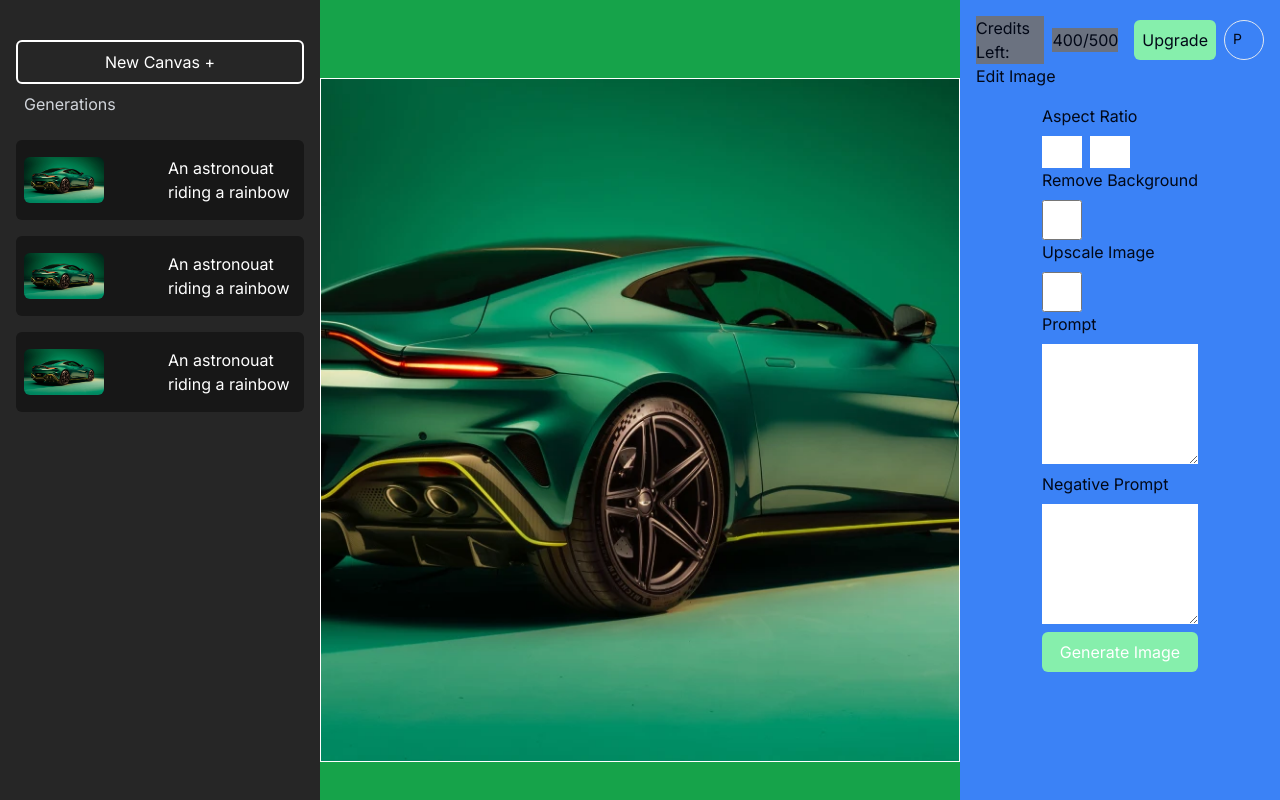
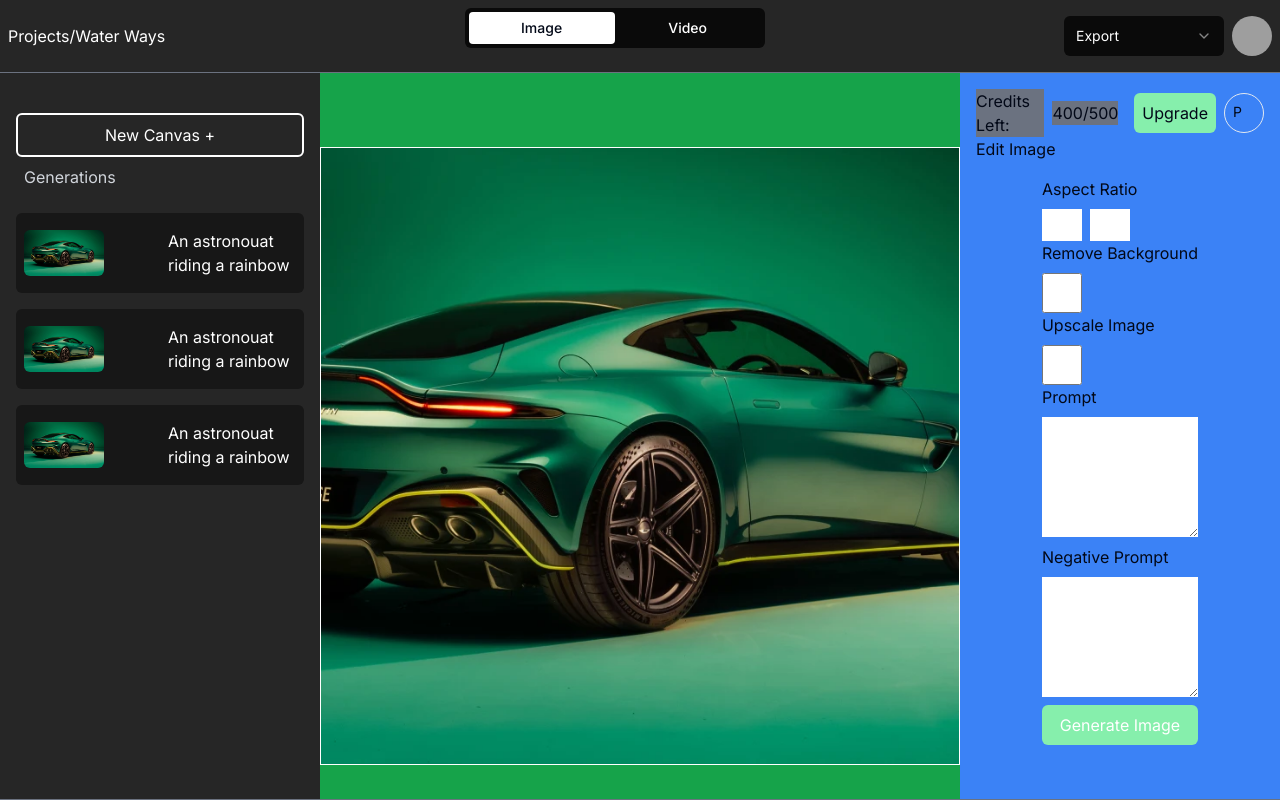
Before and after one commit to themuffineman/pendora, a Next.js app: page /dashboard in a window 1280 px wide. Built offline with nearby package versions, Linux system fonts and the light colour scheme; grey boxes are pictures that could not be loaded.

Commit message:
Navbar dashboard built

```diff
--- a/app/dashboard/page.jsx
+++ b/app/dashboard/page.jsx
@@ -1,39 +1,61 @@
-"use client"
+
 import Image from "next/image";
 import aston from '../../public/hero-images/aston.webp';
-import { useEffect, useState } from "react";
+import {Select, SelectContent, SelectGroup, SelectItem, SelectLabel, SelectTrigger, SelectValue,} from "@/components/ui/select"
+import { Tabs, TabsContent, TabsList, TabsTrigger } from "@/components/ui/tabs"
+import { Button } from "@/components/ui/button";
+import { Avatar, AvatarFallback, AvatarImage } from "@/components/ui/avatar"
 
 
 export default function dashboard() {
 
-    // const [userData, setUserData] = useState({})
-    // const [selectedImage, setSelectedImage] = useState({})
-    // useEffect(()=>{
-    //     const initialMount = async()=> {
-    //         try{
-    //             const fetchedUserData = await fetch('/api/user-data', {method: 'POST', body: 'user info goes here', headers:{"Content-Type":'application-json', sessionId:'sessionId goes here'}})
-    //             setUserData(fetchedUserData)
 
-    //         }catch(error){
-    //             console.log(error)
-    //         }
-    //     }
-    //     initialMount()
-    // },[])
-
-    // const generateImage = async()=>{
-    //     try {
-    //         const image = await fetch('/api/generate-image', {method:"POST", body:"prompt and other stuff", headers:{"Content-Type":'application-json', sessionId:'sessionId goes here'}})
-    //     } catch (error) {
-
-    //     }
-    // }
 
 
 
 
   return (
-    <main className="w-screen h-screen flex items-center justify-start bg-neutral-800 ">
+    <main className="w-screen h-screen flex flex-col items-center justify-between bg-neutral-800 border-b border-gray-500 ">
+        <nav className="flex justify-between items-center w-full border-gray-500 border-b h-max p-2">
+
+            <p className="text-white">Projects/Water Ways</p>
+
+            <Tabs defaultValue="image" className="w-[50%] flex justify-center items-center">
+                <TabsList className="grid grid-cols-2 bg-neutral-950 w-[300px] mb-4  text-white">
+                <TabsTrigger value="image" className="bg-neutral-950" >Image</TabsTrigger>
+                <TabsTrigger value="video" className="bg-neutral-950">Video</TabsTrigger>
+                </TabsList>
+            </Tabs>
+
+            <div className="flex gap-2 items-center">
+
+                <Select className="flex justify-center items-center">
+                    <SelectTrigger  className="w-40 border-none bg-neutral-950 text-white">
+                        <SelectValue placeholder="Export" />
+                    </SelectTrigger>
+                    <SelectContent className="text-white bg-neutral-950">
+                        <SelectGroup className=" ">
+                        <SelectLabel className=" text-white">Fruits</SelectLabel>
+                        <SelectItem value="apple" className="hover:bg-neutral-800 text-white">Apple</SelectItem>
+                        <SelectItem value="banana">Banana</SelectItem>
+                        <SelectItem value="blueberry">Blueberry</SelectItem>
+                        <SelectItem value="grapes">Grapes</SelectItem>
+                        <SelectItem value="pineapple">Pineapple</SelectItem>
+                        </SelectGroup>
+                    </SelectContent>
+                </Select>
+
+                <Avatar>
+                    <AvatarImage src={aston} />
+                    <AvatarFallback>PE</AvatarFallback>
+                </Avatar>
+
+
+            </div>
+
+        </nav>
+        <section className="w-full h-full flex justify-between items-center">
+
             <div className="left w-[25%] px-4 h-full pt-10 relative bg-neutral-800">
                 <button className="w-full flex justify-center items-center border-2 p-2 hover:bg-neutral-700 rounded-md border-white h-max text-white">New Canvas +</button>
                 <div className="flex flex-col gap-4 w-full">
@@ -137,6 +159,7 @@
                 </section>
             </div>
 
+        </section>
     </main>
   )
 }
--- a/app/page.jsx
+++ b/app/page.jsx
@@ -91,13 +91,13 @@
                 <PricingCard plan={freePlan} period="yearly"/>
                 <PricingCard plan={daVinciPlan} period="yearly"/>
               </TabsContent>
-          </Tabs>
+            </Tabs>
         </div>
       </section>
       <section className="w-full flex justify-center ">
       <div className="flex flex-col items-center text-white w-3/4 justify-start gap-20 p-16">
         <h3 className="text-7xl font-normal tracking-tighter z-20 bg-clip-text text-transparent bg-gradient-to-b from-neutral-200 to-neutral-500 py-8">FAQs</h3>
-        <Accordion type="single" collapsible className="w-full px-5">
+        <Accordion type="single" collapsible className="w-full p-5 bg-neutral-950 bg-opacity-50 backdrop-blur-md rounded-md">
           <AccordionItem value="item-1">
             <AccordionTrigger>Whats The Refunds Policy?</AccordionTrigger>
             <AccordionContent>
--- /dev/null
+++ b/components/ui/avatar.jsx
@@ -0,0 +1,35 @@
+"use client"
+
+import * as React from "react"
+import * as AvatarPrimitive from "@radix-ui/react-avatar"
+
+import { cn } from "@/lib/utils"
+
+const Avatar = React.forwardRef(({ className, ...props }, ref) => (
+  <AvatarPrimitive.Root
+    ref={ref}
+    className={cn("relative flex h-10 w-10 shrink-0 overflow-hidden rounded-full", className)}
+    {...props} />
+))
+Avatar.displayName = AvatarPrimitive.Root.displayName
+
+const AvatarImage = React.forwardRef(({ className, ...props }, ref) => (
+  <AvatarPrimitive.Image
+    ref={ref}
+    className={cn("aspect-square h-full w-full", className)}
+    {...props} />
+))
+AvatarImage.displayName = AvatarPrimitive.Image.displayName
+
+const AvatarFallback = React.forwardRef(({ className, ...props }, ref) => (
+  <AvatarPrimitive.Fallback
+    ref={ref}
+    className={cn(
+      "flex h-full w-full items-center justify-center rounded-full bg-muted",
+      className
+    )}
+    {...props} />
+))
+AvatarFallback.displayName = AvatarPrimitive.Fallback.displayName
+
+export { Avatar, AvatarImage, AvatarFallback }
--- /dev/null
+++ b/components/ui/select.jsx
@@ -0,0 +1,122 @@
+"use client"
+
+import * as React from "react"
+import * as SelectPrimitive from "@radix-ui/react-select"
+import { Check, ChevronDown, ChevronUp } from "lucide-react"
+
+import { cn } from "@/lib/utils"
+
+const Select = SelectPrimitive.Root
+
+const SelectGroup = SelectPrimitive.Group
+
+const SelectValue = SelectPrimitive.Value
+
+const SelectTrigger = React.forwardRef(({ className, children, ...props }, ref) => (
+  <SelectPrimitive.Trigger
+    ref={ref}
+    className={cn(
+      "flex h-10 w-full items-center justify-between rounded-md border border-input bg-background px-3 py-2 text-sm ring-offset-background placeholder:text-muted-foreground focus:outline-none focus:ring-2 focus:ring-ring focus:ring-offset-2 disabled:cursor-not-allowed disabled:opacity-50 [&>span]:line-clamp-1",
+      className
+    )}
+    {...props}>
+    {children}
+    <SelectPrimitive.Icon asChild>
+      <ChevronDown className="h-4 w-4 opacity-50" />
+    </SelectPrimitive.Icon>
+  </SelectPrimitive.Trigger>
+))
+SelectTrigger.displayName = SelectPrimitive.Trigger.displayName
+
+const SelectScrollUpButton = React.forwardRef(({ className, ...props }, ref) => (
+  <SelectPrimitive.ScrollUpButton
+    ref={ref}
+    className={cn("flex cursor-default items-center justify-center py-1", className)}
+    {...props}>
+    <ChevronUp className="h-4 w-4" />
+  </SelectPrimitive.ScrollUpButton>
+))
+SelectScrollUpButton.displayName = SelectPrimitive.ScrollUpButton.displayName
+
+const SelectScrollDownButton = React.forwardRef(({ className, ...props }, ref) => (
+  <SelectPrimitive.ScrollDownButton
+    ref={ref}
+    className={cn("flex cursor-default items-center justify-center py-1", className)}
+    {...props}>
+    <ChevronDown className="h-4 w-4" />
+  </SelectPrimitive.ScrollDownButton>
+))
+SelectScrollDownButton.displayName =
+  SelectPrimitive.ScrollDownButton.displayName
+
+const SelectContent = React.forwardRef(({ className, children, position = "popper", ...props }, ref) => (
+  <SelectPrimitive.Portal>
+    <SelectPrimitive.Content
+      ref={ref}
+      className={cn(
+        "relative z-50 max-h-96 min-w-[8rem] overflow-hidden rounded-md border bg-popover text-popover-foreground shadow-md data-[state=open]:animate-in data-[state=closed]:animate-out data-[state=closed]:fade-out-0 data-[state=open]:fade-in-0 data-[state=closed]:zoom-out-95 data-[state=open]:zoom-in-95 data-[side=bottom]:slide-in-from-top-2 data-[side=left]:slide-in-from-right-2 data-[side=right]:slide-in-from-left-2 data-[side=top]:slide-in-from-bottom-2",
+        position === "popper" &&
+          "data-[side=bottom]:translate-y-1 data-[side=left]:-translate-x-1 data-[side=right]:translate-x-1 data-[side=top]:-translate-y-1",
+        className
+      )}
+      position={position}
+      {...props}>
+      <SelectScrollUpButton />
+      <SelectPrimitive.Viewport
+        className={cn("p-1", position === "popper" &&
+          "h-[var(--radix-select-trigger-height)] w-full min-w-[var(--radix-select-trigger-width)]")}>
+        {children}
+      </SelectPrimitive.Viewport>
+      <SelectScrollDownButton />
+    </SelectPrimitive.Content>
+  </SelectPrimitive.Portal>
+))
+SelectContent.displayName = SelectPrimitive.Content.displayName
+
+const SelectLabel = React.forwardRef(({ className, ...props }, ref) => (
+  <SelectPrimitive.Label
+    ref={ref}
+    className={cn("py-1.5 pl-8 pr-2 text-sm font-semibold", className)}
+    {...props} />
+))
+SelectLabel.displayName = SelectPrimitive.Label.displayName
+
+const SelectItem = React.forwardRef(({ className, children, ...props }, ref) => (
+  <SelectPrimitive.Item
+    ref={ref}
+    className={cn(
+      "relative flex w-full cursor-default select-none items-center rounded-sm py-1.5 pl-8 pr-2 text-sm outline-none focus:bg-accent focus:text-accent-foreground data-[disabled]:pointer-events-none data-[disabled]:opacity-50",
+      className
+    )}
+    {...props}>
+    <span className="absolute left-2 flex h-3.5 w-3.5 items-center justify-center">
+      <SelectPrimitive.ItemIndicator>
+        <Check className="h-4 w-4" />
+      </SelectPrimitive.ItemIndicator>
+    </span>
+
+    <SelectPrimitive.ItemText>{children}</SelectPrimitive.ItemText>
+  </SelectPrimitive.Item>
+))
+SelectItem.displayName = SelectPrimitive.Item.displayName
+
+const SelectSeparator = React.forwardRef(({ className, ...props }, ref) => (
+  <SelectPrimitive.Separator
+    ref={ref}
+    className={cn("-mx-1 my-1 h-px bg-muted", className)}
+    {...props} />
+))
+SelectSeparator.displayName = SelectPrimitive.Separator.displayName
+
+export {
+  Select,
+  SelectGroup,
+  SelectValue,
+  SelectTrigger,
+  SelectContent,
+  SelectLabel,
+  SelectItem,
+  SelectSeparator,
+  SelectScrollUpButton,
+  SelectScrollDownButton,
+}
--- a/package.json
+++ b/package.json
@@ -11,6 +11,9 @@
   "dependencies": {
     "@clerk/nextjs": "^4.29.7",
     "@radix-ui/react-accordion": "^1.1.2",
+    "@radix-ui/react-avatar": "^1.0.4",
+    "@radix-ui/react-popover": "^1.0.7",
+    "@radix-ui/react-select": "^2.0.0",
     "@radix-ui/react-slot": "^1.0.2",
     "@radix-ui/react-tabs": "^1.0.4",
     "class-variance-authority": "^0.7.0",
```
Also changed, not shown: components/ui/popover.jsx (added, +27 -0 lines), 1 other file (tests, documents, lock files or other folders). Lines whose indentation alone changed are shown as unchanged.
